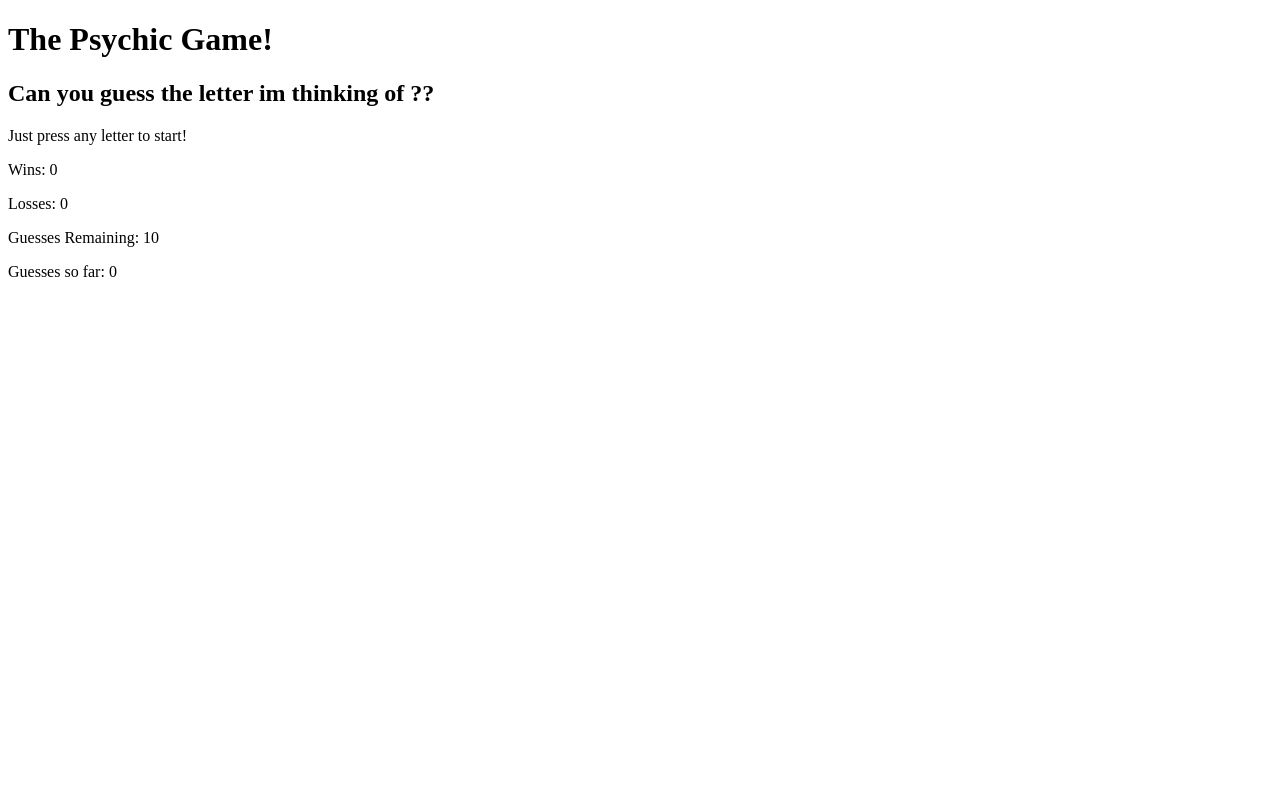
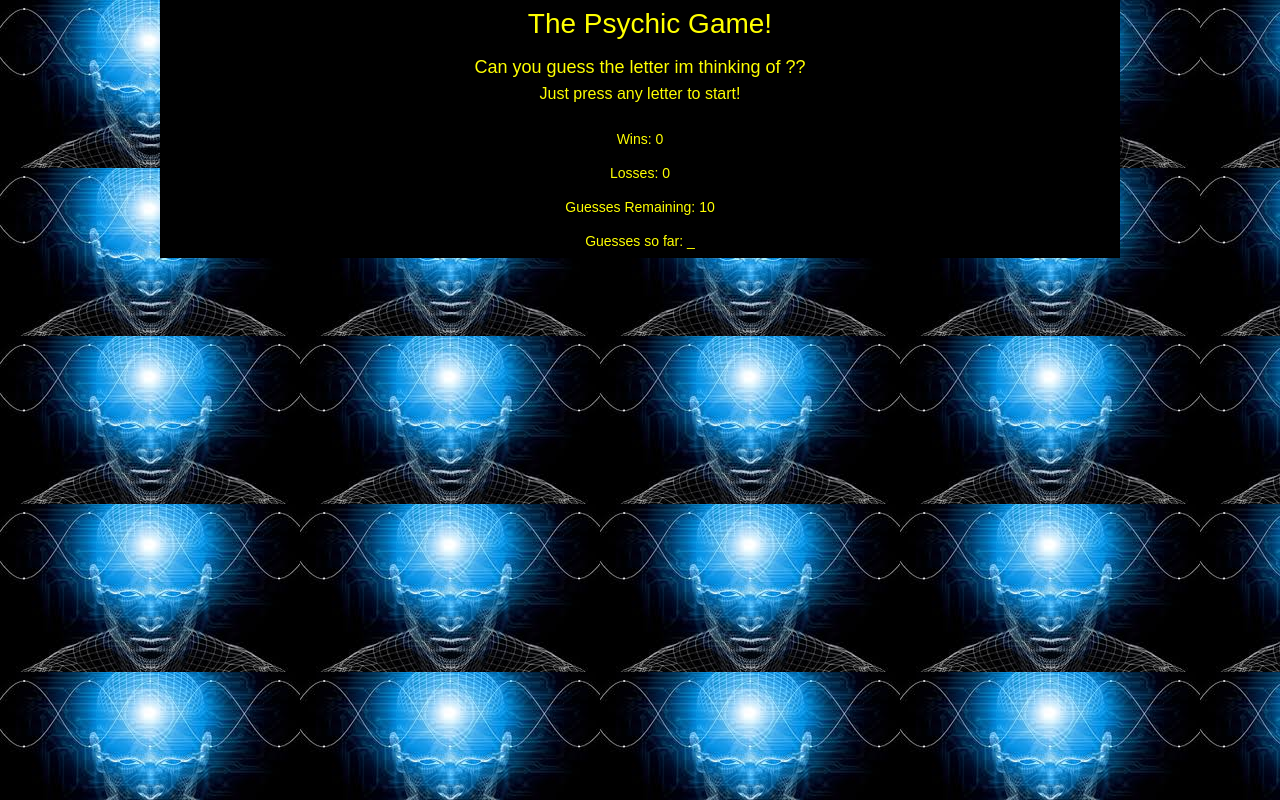
Before and after one commit to kbub27/Psychic-Game, a plain HTML site: page index.html in a window 1280 px wide. Drawn offline with Linux system fonts and the light colour scheme.

Commit message:
Final Product

```diff
--- a/assets/css/reset.css
+++ b/assets/css/reset.css
@@ -0,0 +1,43 @@
+html, body, div, span, applet, object, iframe,
+h1, h2, h3, h4, h5, h6, p, blockquote, pre,
+a, abbr, acronym, address, big, cite, code,
+del, dfn, em, img, ins, kbd, q, s, samp,
+small, strike, strong, sub, sup, tt, var,
+b, u, i, center,
+dl, dt, dd, ol, ul, li,
+fieldset, form, label, legend,
+table, caption, tbody, tfoot, thead, tr, th, td,
+article, aside, canvas, details, embed,
+figure, figcaption, footer, header, hgroup,
+menu, nav, output, ruby, section, summary,
+time, mark, audio, video {
+	margin: 0;
+	padding: 0;
+	border: 0;
+	font-size: 100%;
+	font: inherit;
+	vertical-align: baseline;
+}
+/* HTML5 display-role reset for older browsers*/
+article, aside, details, figcaption, figure,
+footer, header, hgroup, menu, nav, section {
+	display: block;
+}
+body {
+	line-height: 1;
+}
+ol, ul {
+	list-style: none;
+}
+blockquote, q {
+	quotes: none;
+}
+blockquote:before, blockquote:after,
+q:before, q:after {
+	content: '';
+	content: none;
+}
+table {
+	border-collapse: collapse;
+	border-spacing: 0;
+}
--- a/assets/css/style.css
+++ b/assets/css/style.css
@@ -0,0 +1,46 @@
+html {
+    height: 100%;
+}
+
+
+body {
+    color: yellow;
+    margin: 0 auto;
+    background-image: url(../images/psychic.jpg);
+    text-align: center;
+    display: flex;
+    flex-direction: column;
+    font-family: 'Arial', 'Helvetica Neue', Helvetica, sans-serif;
+
+}
+
+.container {
+    width: 960px;
+    margin: 0 auto;
+    background: black;
+}
+
+.title {
+    width: 100%;
+    font-size: 28px;
+    padding: 10px;
+}
+
+.flexbox {
+    display: flex;
+    flex-flow: column;
+}
+
+.instructions {
+    padding: 10px;
+    font-size: 18px;
+}
+
+p {
+    padding: 10px;
+    font-size: 14px;
+}
+
+.doThis {
+    font-size: 16px;
+}
--- a/assets/javascript/game.js
+++ b/assets/javascript/game.js
@@ -28,6 +28,7 @@ document.onkeyup = function(event) {
     } else {
         wins++;
         choices = [];
+        remaining = + 10;
     }
 
 
--- a/index.html
+++ b/index.html
@@ -18,18 +18,24 @@
             <h1>The Psychic Game!</h1>
         </div>
 
+    <div class="flexbox">
+
         <div class="instructions">
             <h2>Can you guess the letter im thinking of ??</h2>
-            <p>Just press any letter to start!</p>
+            <p class="doThis">Just press any letter to start!</p>
         </div>
 
         <div>
             <p> Wins: <span id="youwin">0</span></p>
             <p> Losses: <span id="youlost">0</span></p>
+        </div>
+
+        <div>
             <p>Guesses Remaining: <span id="remaining">10</span></p>
-            <p>Guesses so far: <span id="choices">0</span></p>
+            <p>Guesses so far: <span id="choices">_</span></p>
+        </div>
 
-        </div>
+    </div>
 
     </div>
 
```
Also changed, not shown: assets/images/psychic.jpg (added).
